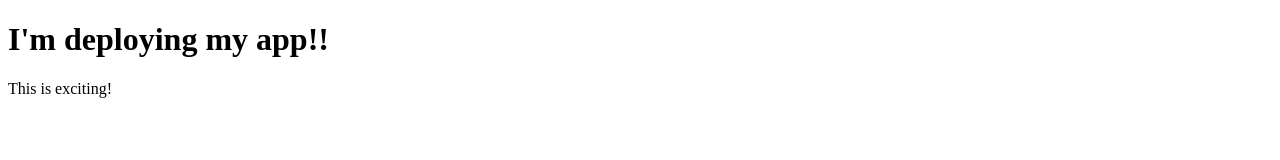
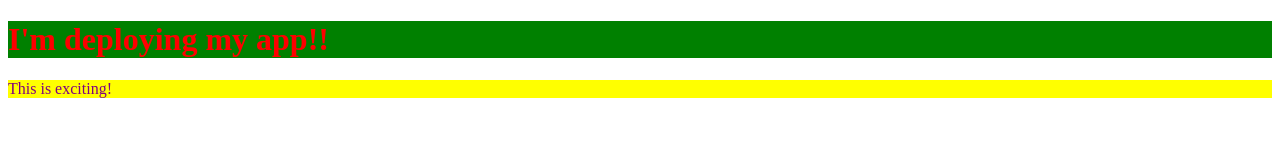
Before and after one commit to eghak/deploy-test, a website: page client/index.html in a window 1280 px wide. Drawn offline with Linux system fonts and the light colour scheme.

Commit message:
css added

```diff
--- a/client/index.html
+++ b/client/index.html
@@ -5,6 +5,8 @@
     <meta http-equiv="X-UA-Compatible" content="IE=edge">
     <meta name="viewport" content="width=device-width, initial-scale=1.0">
     <title>Document</title>
+    <link rel="stylesheet" href="styles.css">
+    <link rel="stylesheet" href="/css">
 </head>
 <body>
     <h1>I'm deploying my app!!</h1>
--- a/client/styles.css
+++ b/client/styles.css
@@ -0,0 +1,9 @@
+h1 {
+    color: red;
+    background-color: green;
+}
+
+p {
+    color: purple;
+    background-color: yellow;
+}
--- a/server/server.js
+++ b/server/server.js
@@ -7,6 +7,10 @@ app.get('/',(req,res) => {
   res.sendFile(path.join(__dirname, '../client/index.html'));
 });
 
+app.get('/css', (req,res) => {
+  res.sendFile(path.join(__dirname, '../client/styles.html'));
+})
+
 const port = process.env.PORT || 4005
 // This will get the PORT variable from Heroku. However, if one isn't assigned (ex. when we are testing locally) it will use port 4005.
 
```
